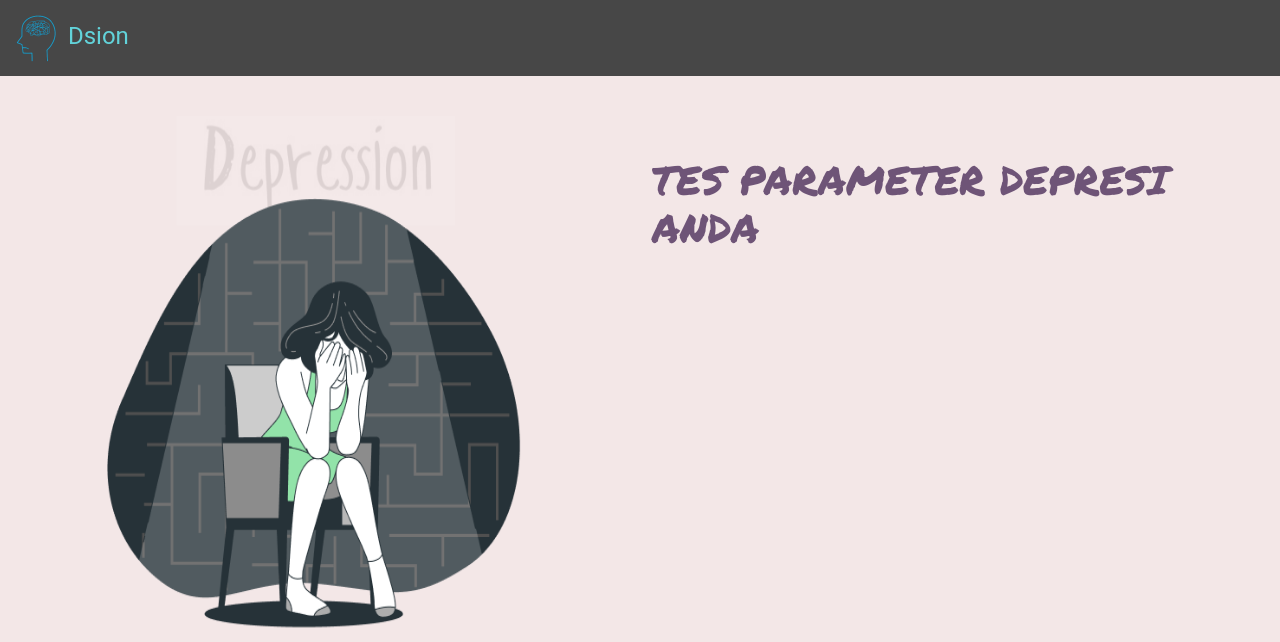
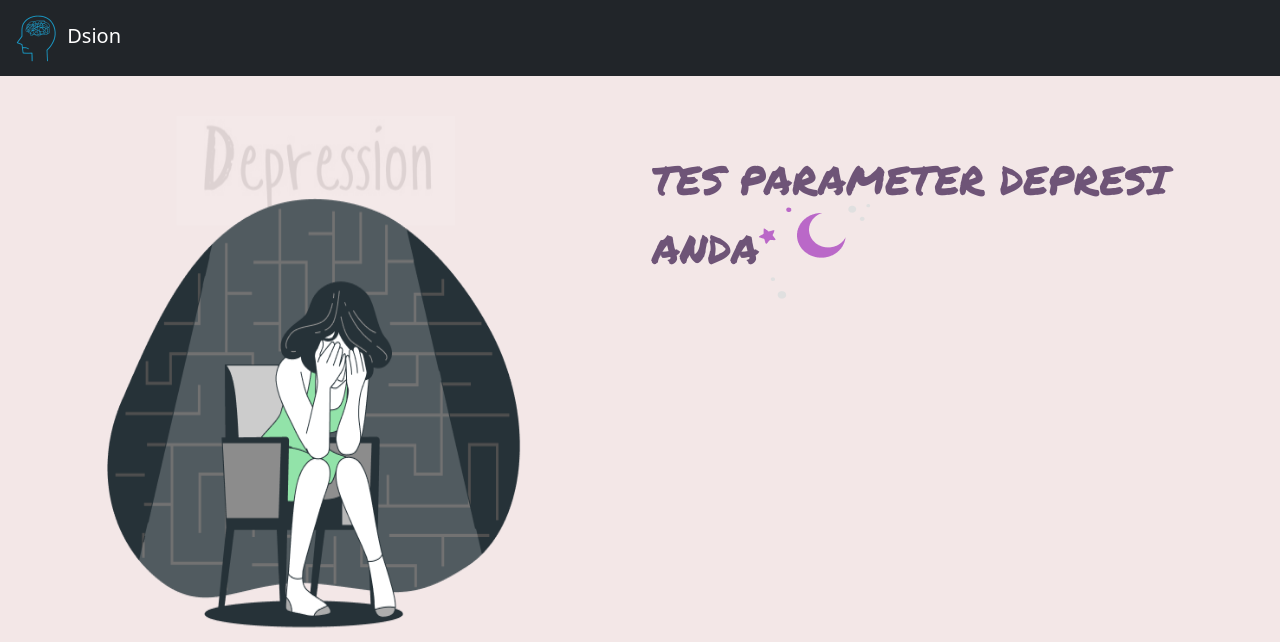
Before and after one commit to steven278/Expert-System, a PHP site: page / in a window 1280 px wide. Shown: the top 642 px of the page. Run offline with PHP 8.4, Linux system fonts and the light colour scheme.

Commit message:
moonstar

```diff
--- a/Navbar.php
+++ b/Navbar.php
@@ -6,14 +6,13 @@
     <meta name="viewport" content="width=device-width, initial-scale=1.0">
     <link href="https://cdn.jsdelivr.net/npm/bootstrap@5.0.2/dist/css/bootstrap.min.css" rel="stylesheet" integrity="sha384-EVSTQN3/azprG1Anm3QDgpJLIm9Nao0Yz1ztcQTwFspd3yD65VohhpuuCOmLASjC" crossorigin="anonymous">
     <script src="https://cdn.jsdelivr.net/npm/@popperjs/core@2.9.2/dist/umd/popper.min.js" integrity="sha384-IQsoLXl5PILFhosVNubq5LC7Qb9DXgDA9i+tQ8Zj3iwWAwPtgFTxbJ8NT4GN1R8p" crossorigin="anonymous"></script>
-    <script src="https://cdn.jsdelivr.net/npm/bootstrap@5.0.2/dist/js/bootstrap.min.js" integrity="sha384-cVKIPhGWiC2Al4u+LWgxfKTRIcfu0JTxR+EQDz/bgldoEyl4H0zUF0QKbrJ0EcQF" crossorigin="anonymous"></script>
-    <link href="css/navbarStyle.css" rel="stylesheet">
+<script src="https://cdn.jsdelivr.net/npm/bootstrap@5.0.2/dist/js/bootstrap.min.js" integrity="sha384-cVKIPhGWiC2Al4u+LWgxfKTRIcfu0JTxR+EQDz/bgldoEyl4H0zUF0QKbrJ0EcQF" crossorigin="anonymous"></script>
     <title>Document</title>
 </head>
 <body>
-<nav class="navbar navbar-dark">
+<nav class="navbar navbar-dark bg-dark">
     <div class="container-fluid">
-        <a class="navbar-brand" href="#" id="app_name">
+        <a class="navbar-brand" href="#">
         <img src="images/app_logo.png" alt="" width="50" height="50" class="d-inline-block">
         Dsion
     </a>
--- a/css/index.css
+++ b/css/index.css
@@ -3,7 +3,6 @@ body{
 }
 
   .center {
-
   display: block;
   margin-left: auto;
   margin-right: auto;
@@ -17,3 +16,11 @@ h1{
     font-family: 'Permanent Marker', cursive;
     margin-top: 80px;
 }
+#image {
+    display: block;
+    margin-left: auto;
+    margin-right: auto;
+    margin-top: 40px;
+    width: 50%;
+    height: 50%;
+  }
--- a/index.php
+++ b/index.php
@@ -17,7 +17,9 @@
 	<img src="images/Depression 1.png" class="center">
 </div>
 <div class="col">
-	<h1>TES PARAMETER DEPRESI ANDA</h1>
+	<h1>TES PARAMETER DEPRESI ANDA<img src="images/MoonStar.png" ></h1>
+
+
 </div>
 </div>
 </body>
```
